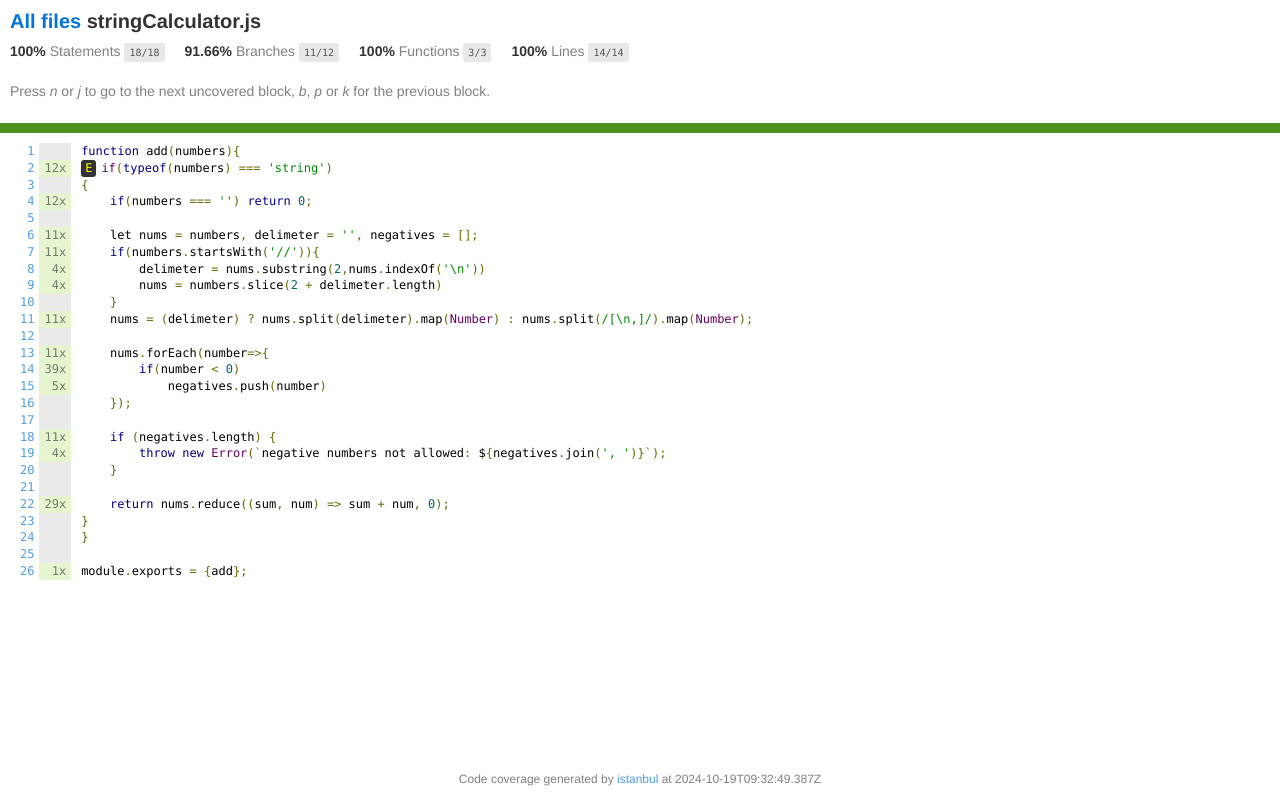
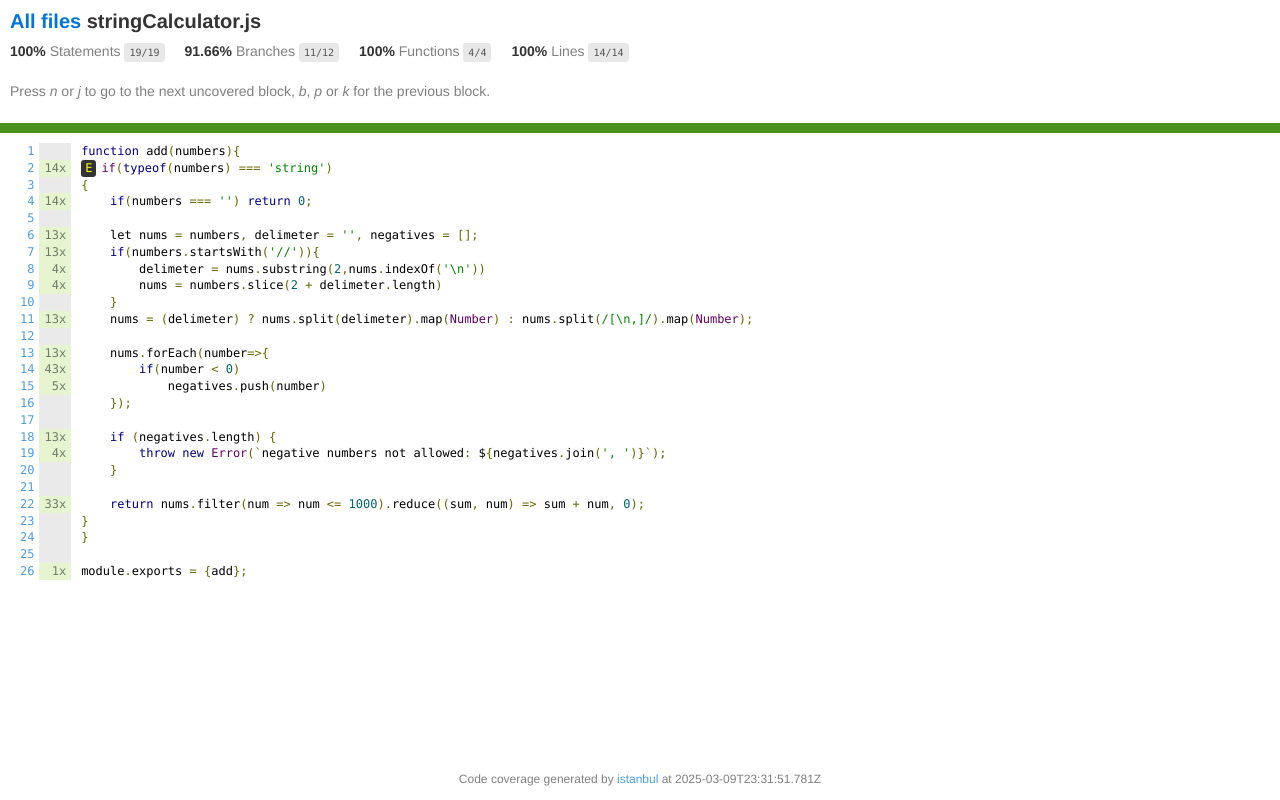
Before and after one commit to eshaansinghparihar/string-calculator-kata, a plain HTML site: page stringCalculator.js.html in a window 1280 px wide. Drawn offline with Linux system fonts and the light colour scheme.

Commit message:
deploy: ed5382c066d78efaa64a0f323c640351b5b93fc0

```diff
--- a/stringCalculator.js.html
+++ b/stringCalculator.js.html
@@ -25,7 +25,7 @@
             <div class='fl pad1y space-right2'>
                 <span class="strong">100% </span>
                 <span class="quiet">Statements</span>
-                <span class='fraction'>18/18</span>
+                <span class='fraction'>19/19</span>
             </div>
 
 
@@ -39,7 +39,7 @@
             <div class='fl pad1y space-right2'>
                 <span class="strong">100% </span>
                 <span class="quiet">Functions</span>
-                <span class='fraction'>3/3</span>
+                <span class='fraction'>4/4</span>
             </div>
 
 
@@ -89,27 +89,27 @@
 <a name='L24'></a><a href='#L24'>24</a>
 <a name='L25'></a><a href='#L25'>25</a>
 <a name='L26'></a><a href='#L26'>26</a></td><td class="line-coverage quiet"><span class="cline-any cline-neutral">&nbsp;</span>
-<span class="cline-any cline-yes">12x</span>
+<span class="cline-any cline-yes">14x</span>
 <span class="cline-any cline-neutral">&nbsp;</span>
-<span class="cline-any cline-yes">12x</span>
+<span class="cline-any cline-yes">14x</span>
 <span class="cline-any cline-neutral">&nbsp;</span>
-<span class="cline-any cline-yes">11x</span>
-<span class="cline-any cline-yes">11x</span>
+<span class="cline-any cline-yes">13x</span>
+<span class="cline-any cline-yes">13x</span>
 <span class="cline-any cline-yes">4x</span>
 <span class="cline-any cline-yes">4x</span>
 <span class="cline-any cline-neutral">&nbsp;</span>
-<span class="cline-any cline-yes">11x</span>
+<span class="cline-any cline-yes">13x</span>
 <span class="cline-any cline-neutral">&nbsp;</span>
-<span class="cline-any cline-yes">11x</span>
-<span class="cline-any cline-yes">39x</span>
+<span class="cline-any cline-yes">13x</span>
+<span class="cline-any cline-yes">43x</span>
 <span class="cline-any cline-yes">5x</span>
 <span class="cline-any cline-neutral">&nbsp;</span>
 <span class="cline-any cline-neutral">&nbsp;</span>
-<span class="cline-any cline-yes">11x</span>
+<span class="cline-any cline-yes">13x</span>
 <span class="cline-any cline-yes">4x</span>
 <span class="cline-any cline-neutral">&nbsp;</span>
 <span class="cline-any cline-neutral">&nbsp;</span>
-<span class="cline-any cline-yes">29x</span>
+<span class="cline-any cline-yes">33x</span>
 <span class="cline-any cline-neutral">&nbsp;</span>
 <span class="cline-any cline-neutral">&nbsp;</span>
 <span class="cline-any cline-neutral">&nbsp;</span>
@@ -134,7 +134,7 @@
         throw new Error(`negative numbers not allowed: ${negatives.join(', ')}`);
     }
 &nbsp;
-    return nums.reduce((sum, num) =&gt; sum + num, 0);
+    return nums.filter(num =&gt; num &lt;= 1000).reduce((sum, num) =&gt; sum + num, 0);
 }
 }
 &nbsp;
@@ -145,7 +145,7 @@ module.exports = {add};</pre></td></tr></table></pre>
             <div class='footer quiet pad2 space-top1 center small'>
                 Code coverage generated by
                 <a href="https://istanbul.js.org/" target="_blank" rel="noopener noreferrer">istanbul</a>
-                at 2024-10-19T09:32:49.387Z
+                at 2025-03-09T23:31:51.781Z
             </div>
         <script src="prettify.js"></script>
         <script>
```
Also changed, not shown: index.html (+5 -5 lines).
